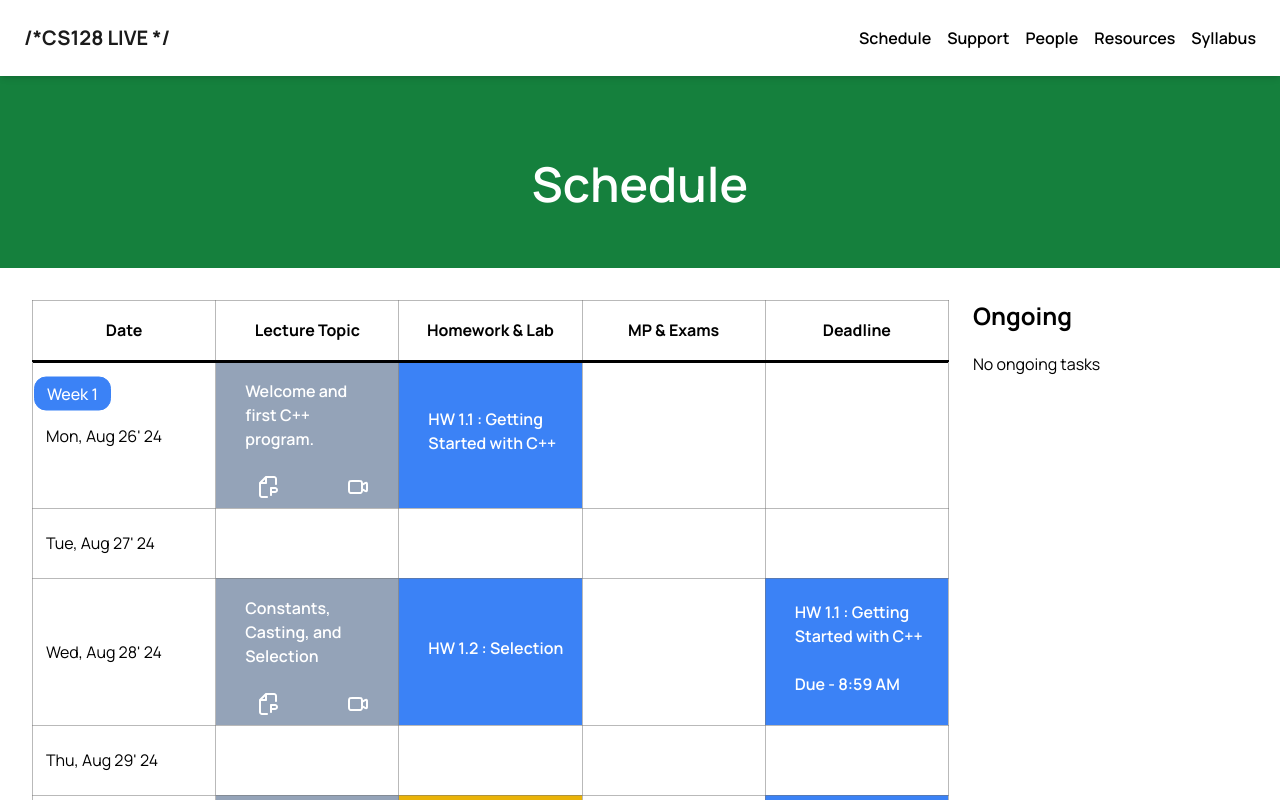
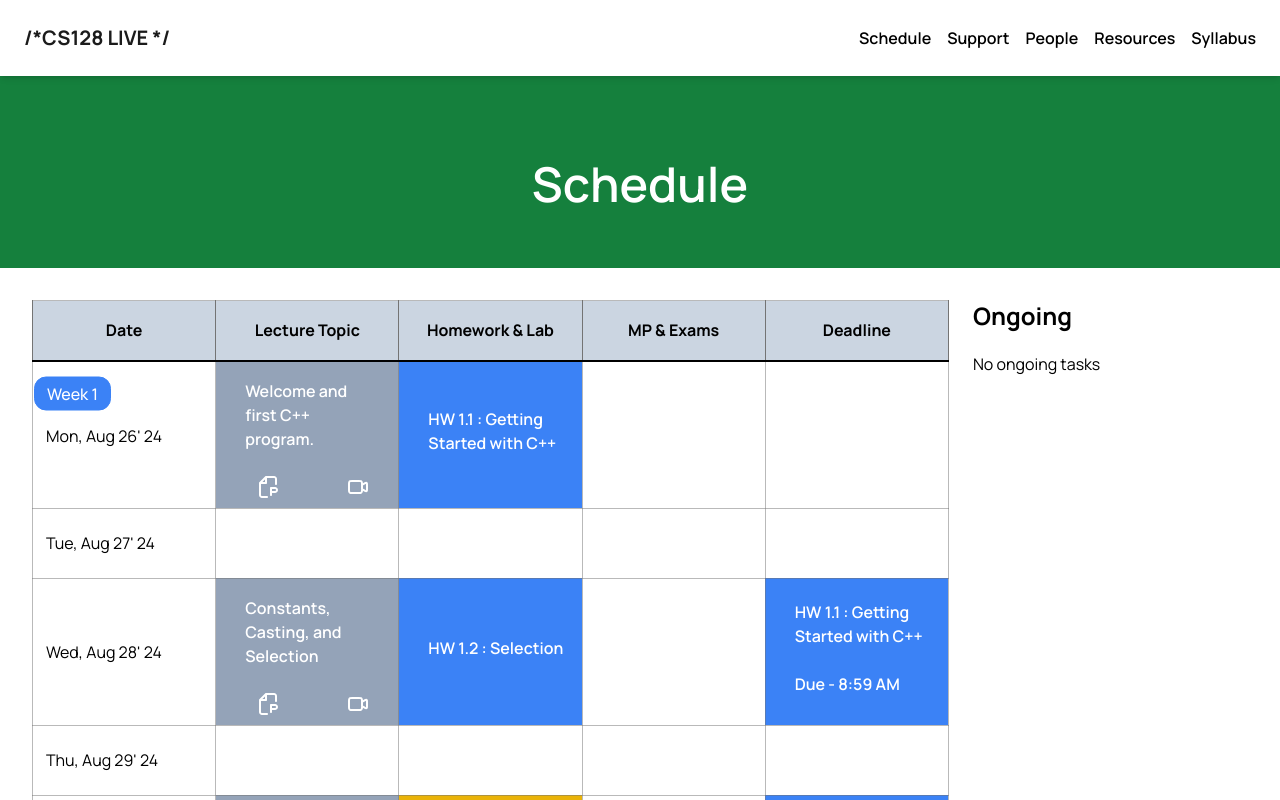
Before and after one commit to drschatz/cs-128-live-web, a Next.js app: page /schedule in a window 1280 px wide. Shown: the top 800 px of the page. Built offline with nearby package versions, Linux system fonts and the light colour scheme.

Commit message:
floating table header in schedule

```diff
--- a/src/app/page.js
+++ b/src/app/page.js
@@ -256,7 +256,7 @@ export default function Home() {
 
         <div className="w-full flex justify-around">
           {/* Current Week Calendar */}
-          <div className="w-full gap-2 mb-8">
+          <div className="w-full gap-2 mb-8 overflow-x-auto">
             <p className="font-semibold mb-5 text-lg">
               This Week&apos;s Agenda:
             </p>
@@ -303,7 +303,7 @@ export default function Home() {
                             }
                           >
                             <div className="relative flex flex-col items-start">
-                              <span className="z-20 -translate-x-1/2 -translate-y-10 top-10 border border-blue-500 rounded-xl px-3 py-1 bg-blue-500 font-medium text-white">
+                              <span className="z-20 -translate-y-9 sm:-translate-y-12 top-10 border border-blue-500 rounded-xl px-3 py-1 bg-blue-500 font-medium text-white">
                                 Week {day.week_idx}
                               </span>
                               <span className="mt-2 translate-x-3 -translate-y-5">
--- a/src/app/schedule/page.js
+++ b/src/app/schedule/page.js
@@ -155,23 +155,26 @@ const LecturesPage = () => {
           </div>
 
           {/* Schedule */}
-          <div className="w-full max-w-[1000px] gap-2 mb-8 overflow-x-auto">
-            <table className="table-fix w-full border-collapse">
-              <thead className="h-[60px] sticky z-10 bg-white shadow-[0px_2px_0px_0px_rgba(0,0,0,1)]">
+          <div
+            className="w-full max-w-[1000px] gap-2 mb-8 overflow-x-auto bg-white overflow-y-auto relative"
+            style={{ maxHeight: "90vh" }}
+          >
+            <table className="border-collapse table-auto w-full whitespace-no-wrap bg-white table-striped relative">
+              <thead className="h-[60px] z-30 sticky">
                 <tr>
-                  <th className="w-1/5 border border-b-2 border-x-gray/50 border-t-gray/50">
+                  <th className="sticky top-0 w-1/5 border border-b-2 border-x-gray border-t-gray/50 bg-slate-300">
                     Date
                   </th>
-                  <th className="w-1/5 border border-b-2 border-x-gray/50 border-t-gray/50">
+                  <th className="sticky top-0 w-1/5 border border-b-2 border-x-gray border-t-gray/50 bg-slate-300">
                     Lecture Topic
                   </th>
-                  <th className="w-1/5 border border-b-2 border-x-gray/50 border-t-gray/50">
+                  <th className="sticky top-0 w-1/5 border border-b-2 border-x-gray border-t-gray/50 bg-slate-300">
                     Homework & Lab
                   </th>
-                  <th className="w-1/5 border border-b-2 border-x-gray/50 border-t-gray/50">
+                  <th className="sticky top-0 w-1/5 border border-b-2 border-x-gray border-t-gray/50 bg-slate-300">
                     MP & Exams
                   </th>
-                  <th className="w-1/5 border border-b-2 border-x-gray/50 border-t-gray/50">
+                  <th className="sticky top-0 w-1/5 border border-b-2 border-x-gray border-t-gray/50 bg-slate-300">
                     Deadline
                   </th>
                 </tr>
@@ -197,7 +200,7 @@ const LecturesPage = () => {
                           }
                         >
                           <div className="relative flex flex-col items-start overflow-visible">
-                            <span className="z-20 -translate-y-3/4 top-10 border border-blue-500 rounded-xl px-3 py-1 bg-blue-500 font-medium text-white">
+                            <span className="z-20 -translate-y-5 sm:-translate-y-3/4 top-10 border border-blue-500 rounded-xl px-3 py-1 bg-blue-500 font-medium text-white">
                               Week {day.week_idx}
                             </span>
                             <span className="mt-2 translate-x-3 -translate-y-5">
```
